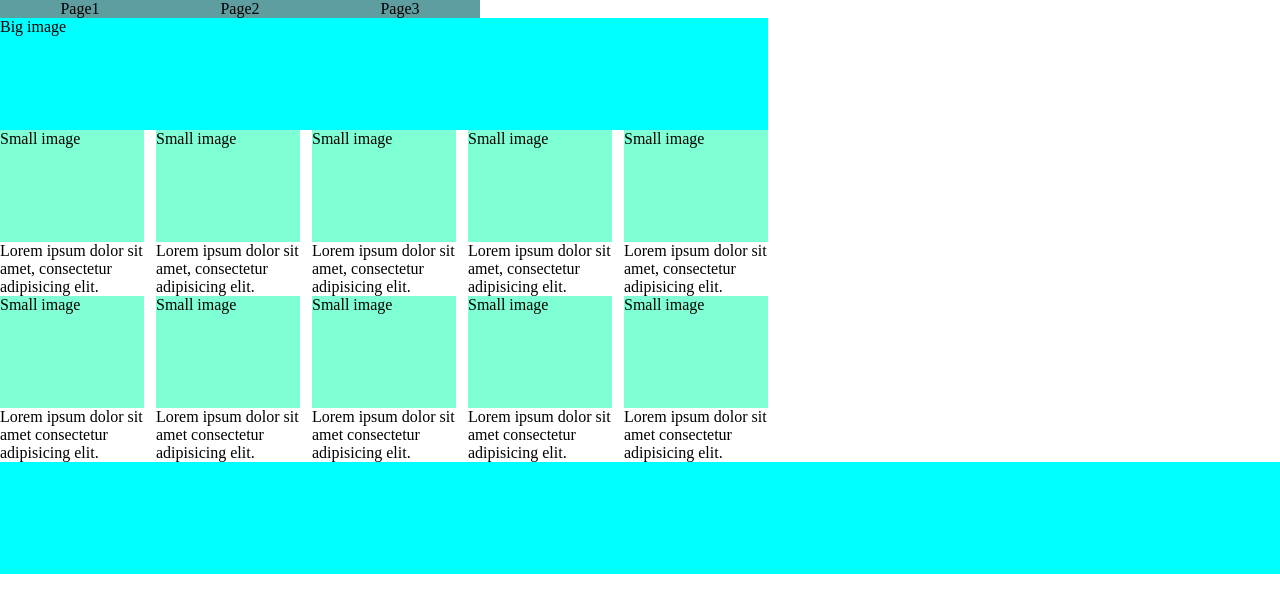
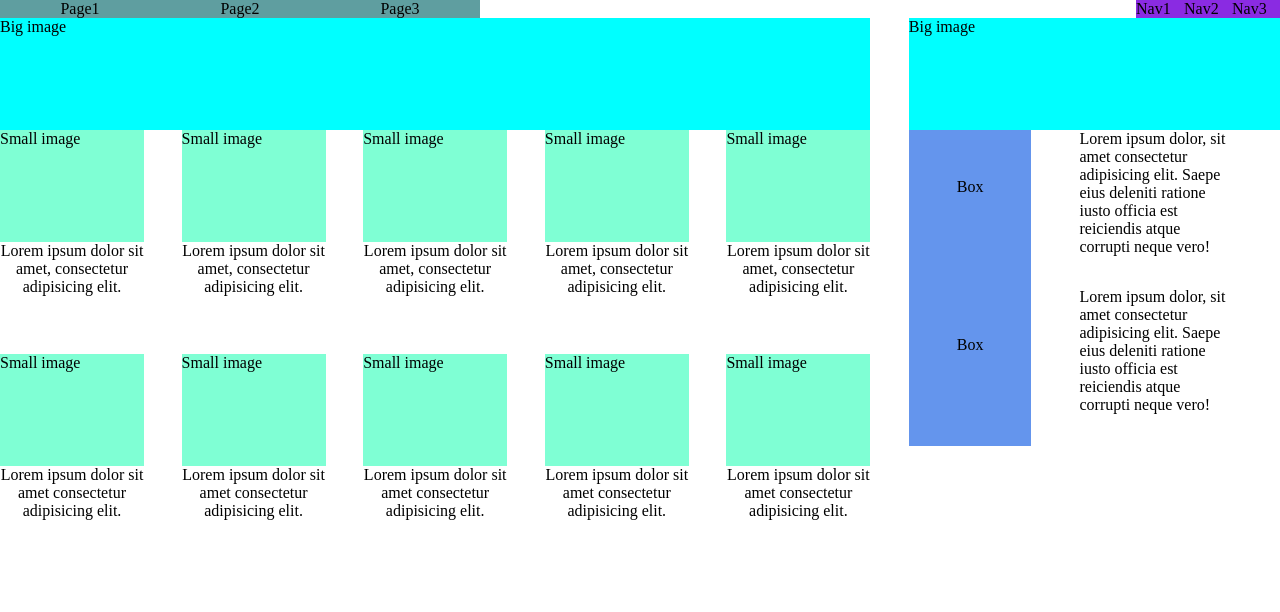
Before and after one commit to William-Wolke/CssLayouts-ovning, a plain HTML site: page html/layout5.html in a window 1280 px wide. Drawn offline with Linux system fonts and the light colour scheme.

Commit message:
Gjorde klart layout5

```diff
--- a/css/style.css
+++ b/css/style.css
@@ -154,19 +154,10 @@ section{
     text-align: center;
     background-color: cadetblue;
 }
-
-.l3-paragraph{
-
-}
-
 #l3-bigbox{
     margin: 2em 2em 2em 0;
     border: solid black 0.01em;
     text-align: center;
-}
-
-#l3-aside{
-
 }
 
 #l3-aside-box{
@@ -207,8 +198,15 @@ section{
 
 /*Layout 5*/
 
+#l5-body{
+    width: 100%;
+    display: grid;
+    grid-template-columns: 68% 29%;
+    grid-column-gap: 3%;
+}
+
 #l5-main{
-    width: 60%;
+    width: 100%;
 }
 
 #l5-nav{
@@ -250,17 +248,32 @@ section{
 }
 
 .l5-small-paragraph{
-    width: 9em;
+    max-width: 9em;
+    min-height: 7em;
+    text-align: center;
 }
 
 #l5-aside{
-    width: 40%;
+    width: 100%;
 }
 
 #l5-aside-nav{
+    display: flex;
+    justify-content: flex-end;
+}
+
+.l5-aside-navs{
+    width: 2em;
+    background-color: blueviolet;
+    width: 3em;
+}
+
+.l5-aside-container{
+    display: flex;
 
 }
 
-.l5-aside-navs{
-
+.l5-aside-boxes{
+    background-color: cornflowerblue;
+    padding: 3em;
 }
--- a/html/layout5.html
+++ b/html/layout5.html
@@ -25,6 +25,8 @@
                     <div class="l5-small-image">Small image</div>
                     <div class="l5-small-image">Small image</div>
                     <div class="l5-small-image">Small image</div>
+                </div>
+                <div class="l5-content-container">
                     <p class="l5-small-paragraph">Lorem ipsum dolor sit amet, consectetur adipisicing elit.</p>
                     <p class="l5-small-paragraph">Lorem ipsum dolor sit amet, consectetur adipisicing elit.</p>
                     <p class="l5-small-paragraph">Lorem ipsum dolor sit amet, consectetur adipisicing elit.</p>
@@ -37,6 +39,8 @@
                     <div class="l5-small-image">Small image</div>
                     <div class="l5-small-image">Small image</div>
                     <div class="l5-small-image">Small image</div>
+                </div>
+                <div class="l5-content-container">
                     <p class="l5-small-paragraph">Lorem ipsum dolor sit amet consectetur adipisicing elit.</p>
                     <p class="l5-small-paragraph">Lorem ipsum dolor sit amet consectetur adipisicing elit.</p>
                     <p class="l5-small-paragraph">Lorem ipsum dolor sit amet consectetur adipisicing elit.</p>
@@ -47,11 +51,22 @@
         </main>
         <aside>
             <nav id="l5-aside-nav">
-                <div class="l5-aside-navs"></div>
-                <div class="l5-aside-navs"></div>
-                <div class="l5-aside-navs"></div>
+                <div class="l5-aside-navs">Nav1</div>
+                <div class="l5-aside-navs">Nav2</div>
+                <div class="l5-aside-navs">Nav3</div>
             </nav>
-            <div class="l5-big-image"></div>
+            <div class="l5-big-image">Big image</div>
+            <div id="l5-aside-row"></div>
+            <div class="l5-aside-container">
+                <div class="l5-aside-boxes">Box</div>
+                <article class="l5-aside-article">Lorem ipsum dolor, sit amet consectetur adipisicing elit. Saepe eius
+                    deleniti ratione iusto officia est reiciendis atque corrupti neque vero!</article>
+            </div>
+            <div class="l5-aside-container">
+                <div class="l5-aside-boxes">Box</div>
+                <article class="l5-aside-article">Lorem ipsum dolor, sit amet consectetur adipisicing elit. Saepe eius
+                    deleniti ratione iusto officia est reiciendis atque corrupti neque vero!</article>
+            </div>
         </aside>
     </div>
 </body>
```
